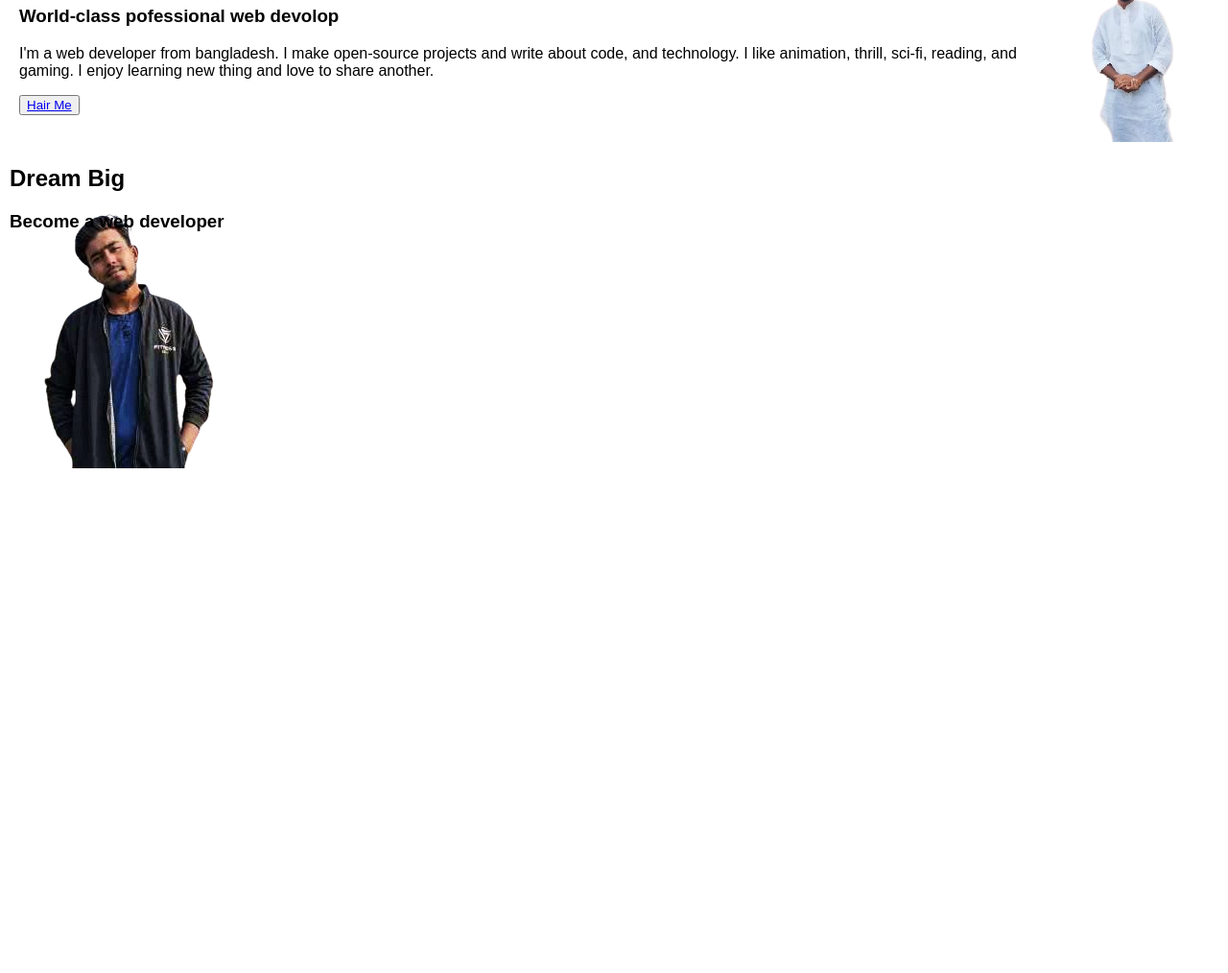
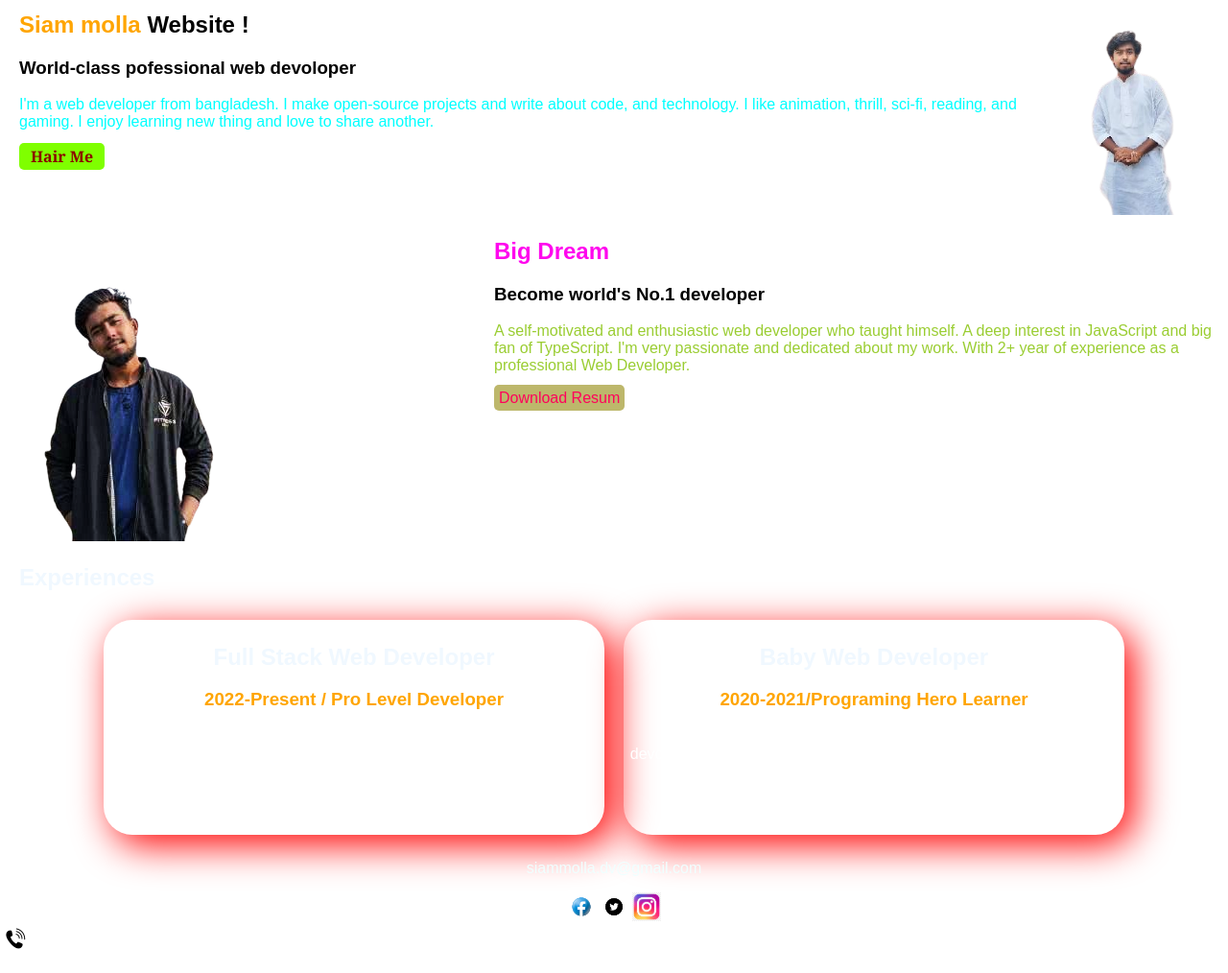
Before and after one commit to siammolla5/my--parsonal-protfolio, a plain HTML site: page index.html in a window 1280 px wide. Shown: the part 132-1146 px from the top of the page at 96% size. Before the commit the page ends 800 px from the top, so only its background shows below. Drawn offline with Linux system fonts and the light colour scheme.

Commit message:
set a party

```diff
--- a/index.html
+++ b/index.html
@@ -7,28 +7,79 @@
     <link rel="stylesheet" href="styel.css">
 </head>
 <body>
-    <div class="self-box">
+    <div class="menuber">
+       <h2> Siam.dev <img class="jpeg" src="./images__1_-removebg-preview.png" alt=""> &nbsp; &nbsp; &nbsp;
+        &nbsp; &nbsp; &nbsp; &nbsp;
+        <a href="">Home</a>
+         &nbsp; &nbsp;
+        <a href="">About</a>
+        &nbsp; &nbsp;
+        <a href="">Project</a>
+        &nbsp; &nbsp;
+        <a href="">Contruct</a>
+       </h2>
+    </div>
+   <section class="self-box">
       <div class="fstperagrph">
-    <h1>Welcom To</h1>
-    <h1> <span class="siammolla">Siam molla</span> Website</h1>
-    <h3>World-class pofessional web devolop</h3>
-    <p>I'm a web developer from bangladesh. I make open-source projects and write about code, and technology. I like animation, thrill, sci-fi, reading, and gaming. I enjoy learning new thing and love to share another.</p>
-   <button><a target="_blank" href="https://www.facebook.com/profile.php?id=61551085823355">Hair Me</a></button>
+             <h1> <span class="welcom">Welcom To</span></h1>
+             <h1> <span class="siammolla">Siam molla</span> Website !</h1>
+             <h3>World-class pofessional web devoloper</h3>
+             <p><span class="preagruph">I'm a web developer from bangladesh. I make open-source projects and write about code, and technology. I like animation, thrill, sci-fi, reading, and gaming. I enjoy learning new thing and love to share another. </span></p>
+               <a class="link-button" target="_blank" href="https://www.facebook.com/profile.php?id=61551085823355">Hair Me</a>
       </div>
        <div>
               <img class="fastimg"  src="./download.png" alt="">
       </div>
 
-</div>
-<div class="scend-div">
+    </section>
 
+<section class="dreem-area">
      <div class="scend-img">
         <img src="./3531-removebg-preview.png" alt="">
      </div>
-   <div class="self-box2">
-    <h2>Dream Big</h2>
-    <h3>Become a web developer</h3>
+     <div class="self-boxscend">
+         <h2> <span class="bigdream">Big Dream</span></h2>
+         <h3>Become world's No.1 developer</h3>
+         <p>
+            <span class="secend-peragrph">A self-motivated and enthusiastic web developer who taught himself. A deep interest in JavaScript and big fan of TypeScript. I'm very passionate and dedicated about my work. With 2+ year of experience as a professional Web Developer.</span>
+         </p>
+         <a class="link2" href="">Download Resum</a>
+     </div>
+</section>
+<h2 class="experience">
+    Experiences
+</h2>
+<section class="Experiences-box">
+
+    <div class="singeladd">
+        <H1 class="box1">Full Stack Web Developer</H1>
+        <h3 class="box2">2022-Present / Pro Level Developer</h3>
+        <p class="class">I am the Master of HTML.CSS and JavaScript,I know everything needed to make a Website function, officient.I didn't stop with the web.I went beyond with most populer JavaScript framwork called vue js. I even know the deplyment , Server and Security . I will give you 100% web solution.
+
+        </p>
+
+    </div>
+    <div class="singeladd">
+        <h1 class="box1">Baby Web Developer</h1>
+        <h3 class="box2">2020-2021/Programing Hero Learner</h3>
+        <p class="class">They didn't offer me a job.But I made my-self as a remove web devoloper .I made ther Website and showed it to them.They liked it .and uploded the contet was fun working at Programing Hero</p>
+    </div>
+</section>
+<footer>
+    <div class="lastfhinesh">
+        <p>siammolla.dv@gmail.com</p>
+        <img class="fhinesh" src="images__1_-removebg-preview.png" alt="">
+        <img class="fhinesh" src="images.png" alt="">
+        <img class="fhinesh" src="images (2).jpeg" alt="">
+<div class="lastdiv">
+
+<div>
+    <img class="lastimg" src="phone-icon-telephone-icon-symbol-for-app-and-messenger-vector.jpg" alt="" >
+</div>
+<div>
+    <p>01407129066 / 01717553125</p>
 </div>
 </div>
+</footer>
 </body>
 </html>
--- a/styel.css
+++ b/styel.css
@@ -21,6 +21,99 @@ body{
    width: 5px;
    padding-right: 5px;
 }
-.scend-div{
-   display: flex;
+
+
+.link-button{
+    text-decoration: none;
+    background-color: chartreuse;
+    color: darkred;
+    padding: 3px 12px;
+    border-radius: 5px;
+    font-family: Cambria, Cochin, Georgia, Times, 'Times New Roman', serif;
+   font-weight: 900;
 }
+.dreem-area{
+    display: flex;
+
+}
+.scend-img{
+width: 40%;
+}
+.self-boxscend{
+    width: 60%;
+}
+.welcom{
+    color: red;
+}
+.preagruph{
+    color: aqua;
+
+}
+.bigdream{
+    color:rgb(255, 7, 238);
+}
+.secend-peragrph{
+    color: yellowgreen;
+}
+.link2{
+    background-color: darkkhaki;
+    color: rgb(255, 2, 91);
+    border-radius: 5px;
+    text-decoration: none;
+    padding: 5px;
+}
+.Experiences-box{
+    display: flex;
+    text-align: center;
+    justify-content: center;
+}
+
+ .singeladd{
+    padding: 5px;
+    width: 40%;
+    box-shadow:10px 10px 40px red ;
+    border-radius: 30px;
+    margin: 10px;
+ }
+ .experience{
+    padding-left: 20px;
+    color: aliceblue;
+ }
+ .box1{
+    color: aliceblue;
+ }
+
+ .box2{
+    color:orange ;
+ }
+ .class{
+    color: white;
+ }
+ .jpeg{
+    height: 30px;
+    width: 30px;
+
+ }
+ .menuber{
+    background-color: rgb(62, 91, 134);
+    color: white;
+ }
+ .fhinesh{
+    height: 30px;
+    width: 30px;
+ }
+ .lastfhinesh{
+    text-align: center;
+    color: azure;
+ }
+ .lastimg{
+    height: 30px;
+    width: 30px;
+
+
+ }
+ .lastdiv{
+    text-align: center;
+    color: white;
+    display: flex;
+ }
```
Also changed, not shown: images (1).jpeg (added), images (2).jpeg (added), images.png (added), images__1_-removebg-preview.png (added), phone-icon-telephone-icon-symbol-for-app-and-messenger-vector.jpg (added). Lines whose indentation alone changed are shown as unchanged.
